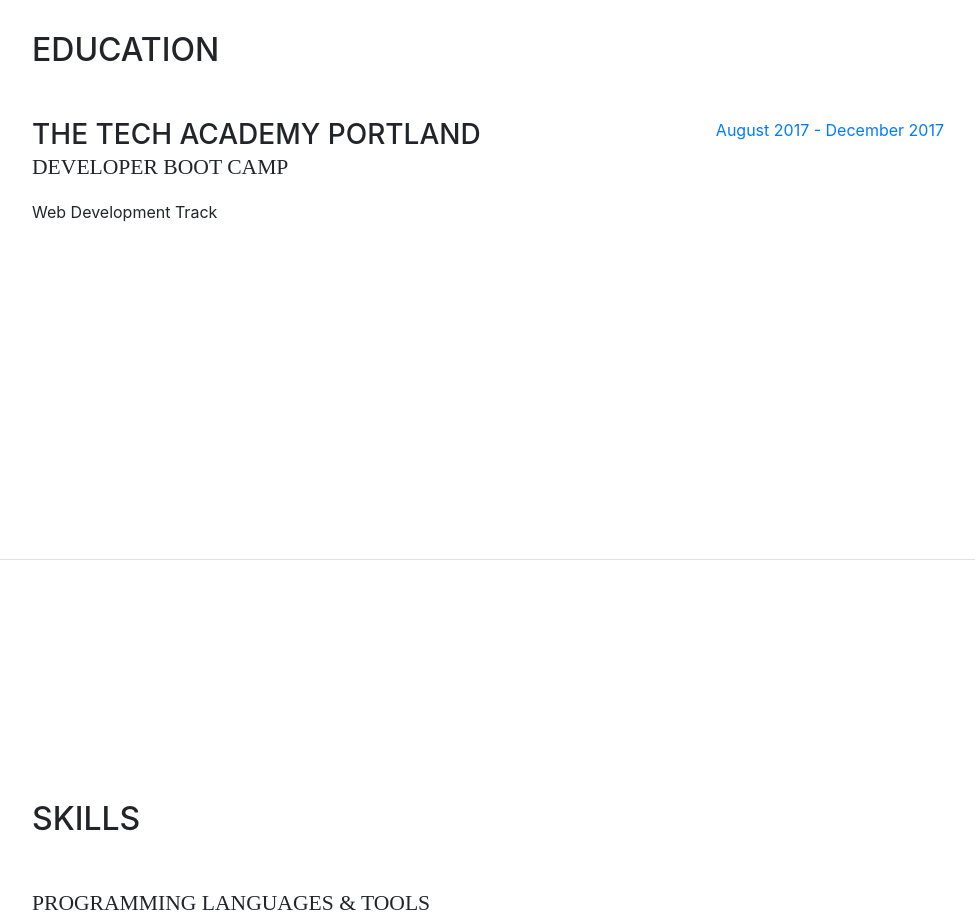
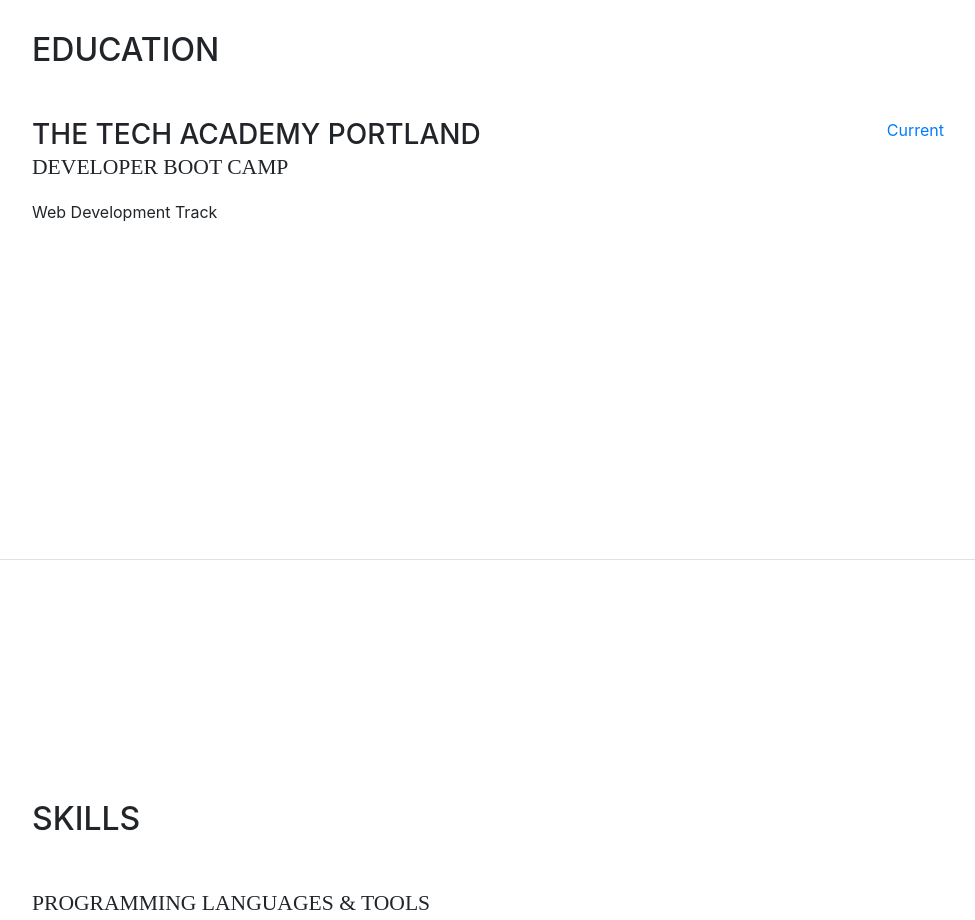
Before and after one commit to thescandall/.github.io, a website with bundled scripts: page index.html in a window 1280 px wide. Shown: the part 1840-2760 px from the top of the page, without its empty margins (288-1263 px from the left). Built offline with nearby package versions, Linux system fonts and the light colour scheme; a web font is replaced by a local one.

Commit message:
fixed error

```diff
--- a/index.html
+++ b/index.html
@@ -118,7 +118,7 @@
               <p></p>
             </div>
             <div class="resume-date text-md-right">
-              <span class="text-primary">August 2017 - December 2017</span>
+              <span class="text-primary">Current</span>
             </div>
           </div>
          </section>
```
